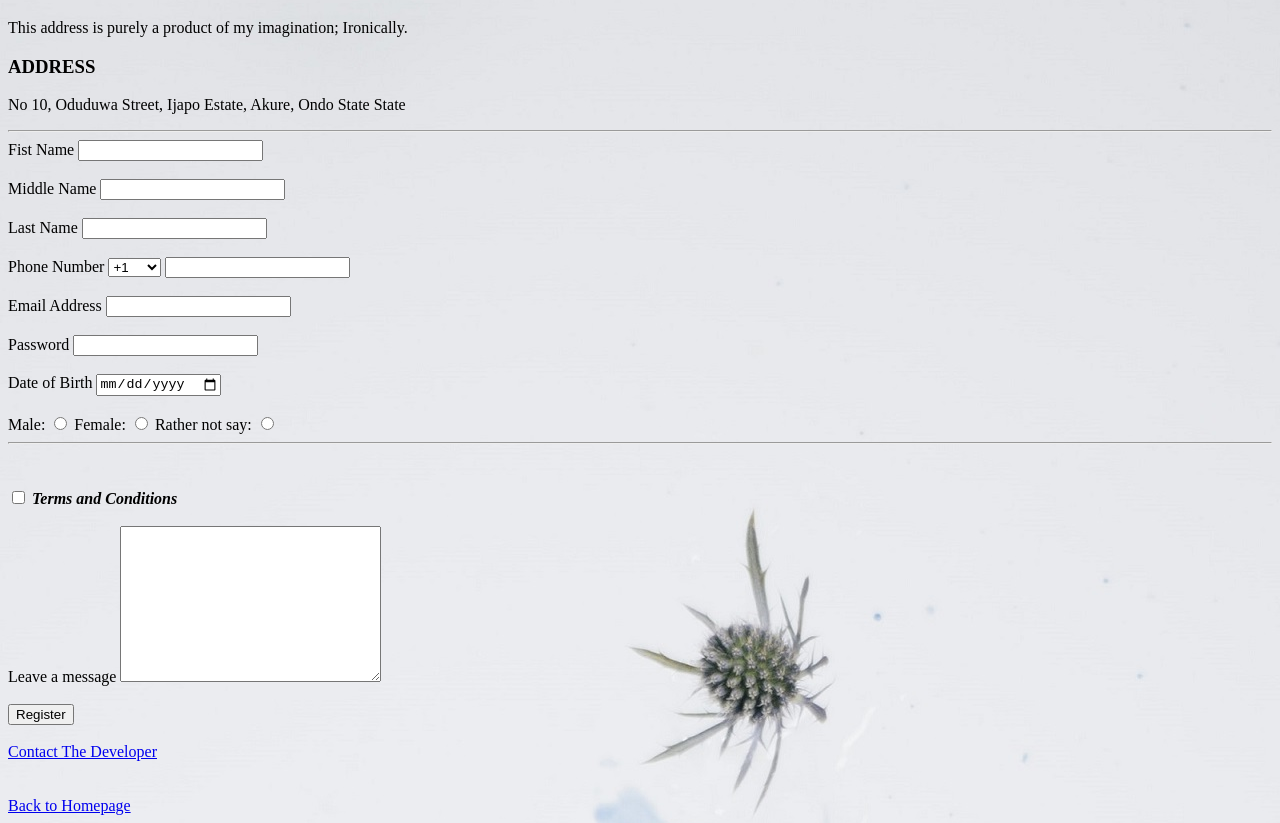
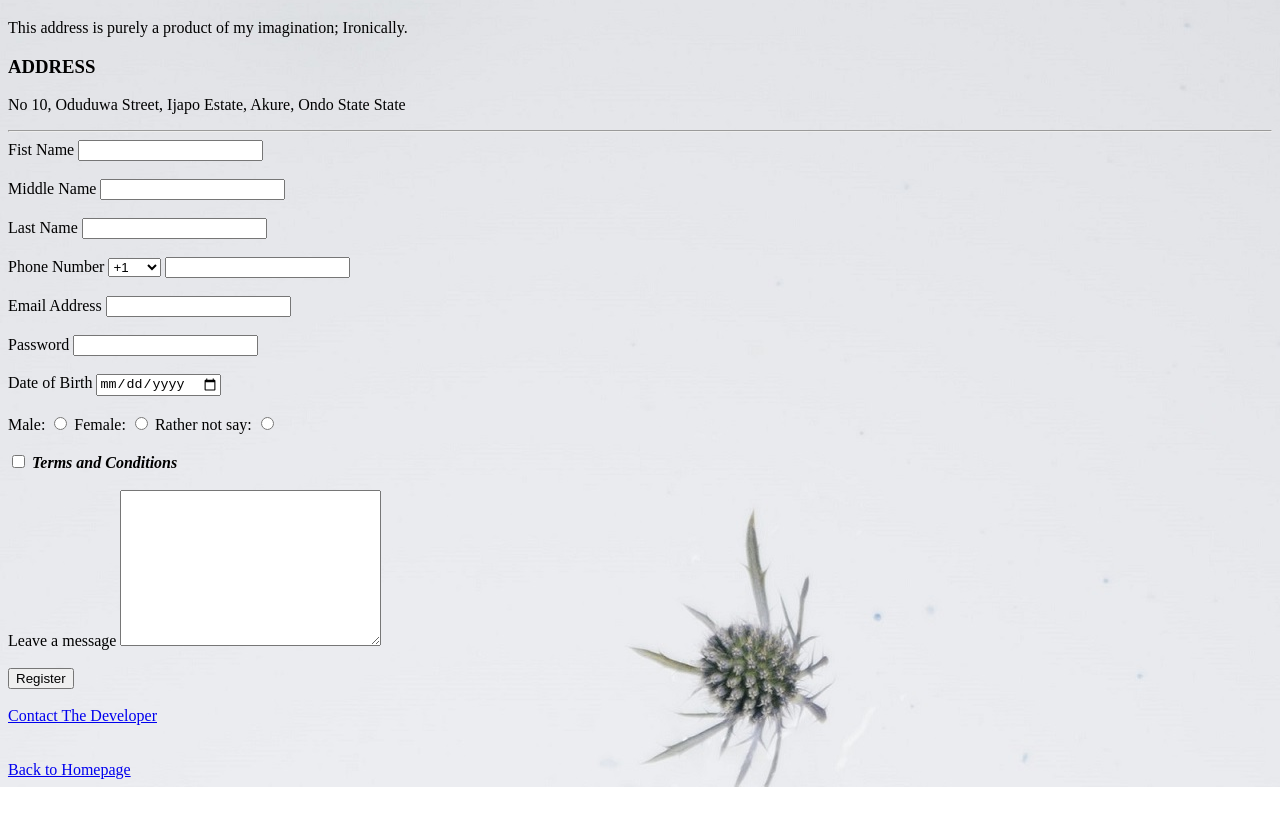
Before and after one commit to tunnex92/My-Personal-Webpage, a plain HTML site: page contact.html in a window 1280 px wide. Shown: the part 61-884 px from the top of the page. After the commit the page ends 848 px from the top, so only its background shows below. Drawn offline with Linux system fonts and the light colour scheme.

Commit message:
second commit

```diff
--- a/contact.html
+++ b/contact.html
@@ -19,7 +19,6 @@ This address is purely a product of my imagination; Ironically.
 <br></br>
 <label for="Last Name">Last Name</label>
 <input type="text"><br><br>
-
 <label for="Phone Number">Phone Number <select name="dial code" id="dial code">
 <option value="+1">+1</option>
 <option value="+233">+233</option>
@@ -46,7 +45,7 @@ This address is purely a product of my imagination; Ironically.
  <input type="date"><br><br>
   Male: <input type="radio" name="sex" value="male"/>
 Female: <input type="radio" name="sex" value="female"/>
-        Rather not say: <input type="radio" name="sex" value="Rather not say"/><hr><br><br>
+Rather not say: <input type="radio" name="sex" value="Rather not say"/><br><br>
 <input type="checkbox">
 <label for="Terms and Conditions"><i><b>Terms and Conditions</b></i></label><br><br>
 <label for="About you">Leave a message</label>
```
Also changed, not shown: index.html (+1 -1 lines). Lines whose indentation alone changed are shown as unchanged.
